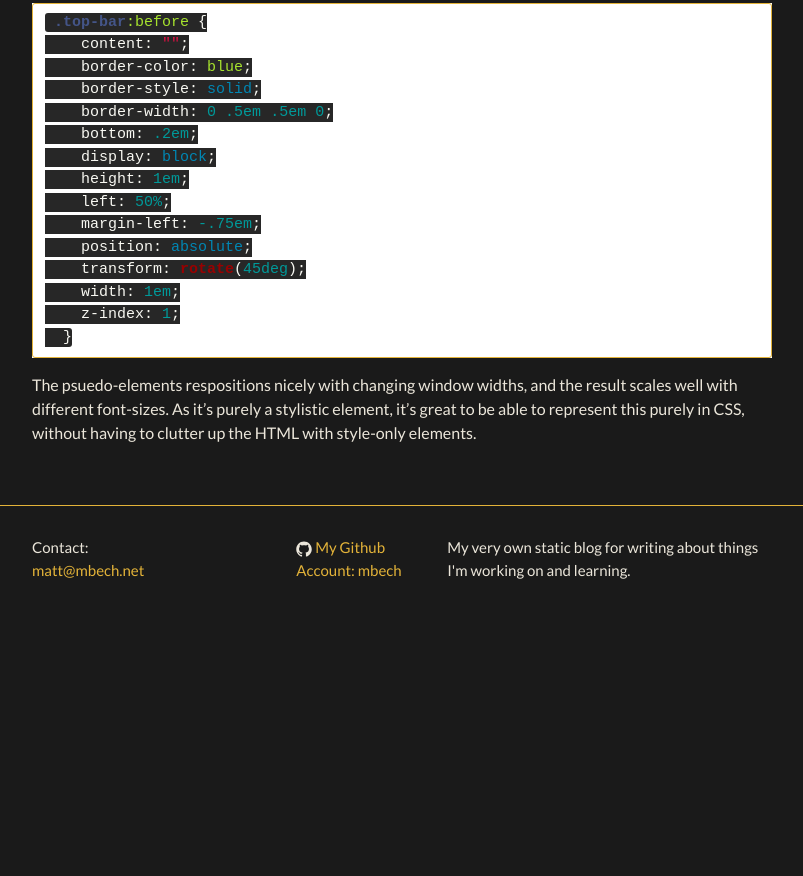
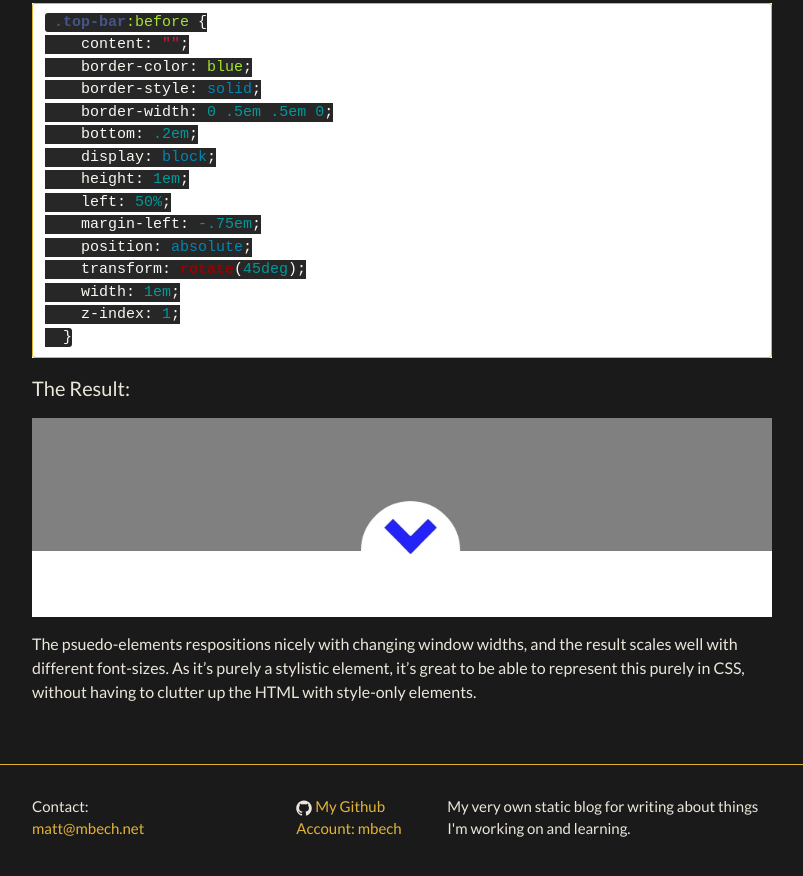
Before and after one commit to mbech/blog, a Jekyll site: the page built from _posts/2014-12-17-Simple-CSS-Psuedo-Element-Overview.markdown, in a window 1280 px wide and 900 px high, scrolled down 2500 px. Shown: the top 876 px of the window, without its empty margins (238-1041 px from the left). Built offline with Jekyll 4.4.1, drawn with Linux system fonts in a browser that asks for light colours; Markdown is read by kramdown in place of the engine named in the settings; before the commit the page ends 3141 px from its top, so only the background shows below that.

Commit message:
Add photo of result for example

````diff
--- a/_posts/2014-12-17-Simple-CSS-Psuedo-Element-Overview.markdown
+++ b/_posts/2014-12-17-Simple-CSS-Psuedo-Element-Overview.markdown
@@ -110,4 +110,7 @@ containing parent rather than the window).
   }
 ```
 
+####The Result:
+![Psuedo-element-example](/blog/assets/posts/PE-psuedo-element-example.jpg)
+
 The psuedo-elements respositions nicely with changing window widths, and the result scales well with different font-sizes.  As it's purely a stylistic element, it's great to be able to represent this purely in CSS, without having to clutter up the HTML with style-only elements.
````
Also changed, not shown: assets/posts/PE-psuedo-element-example.jpg (added).
